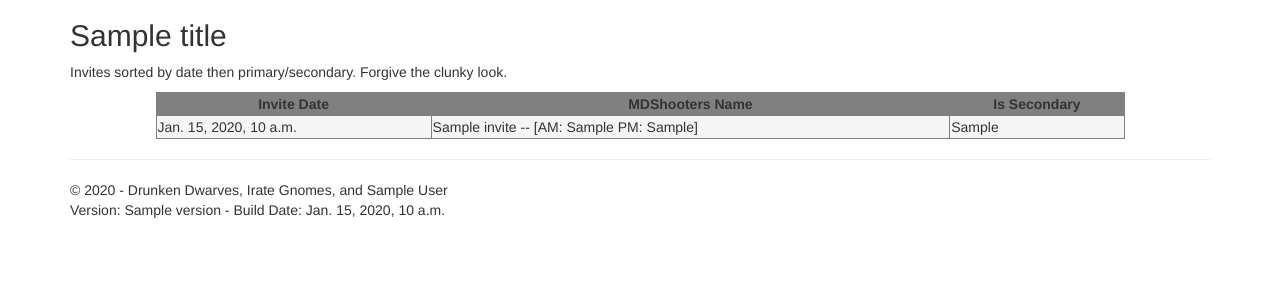
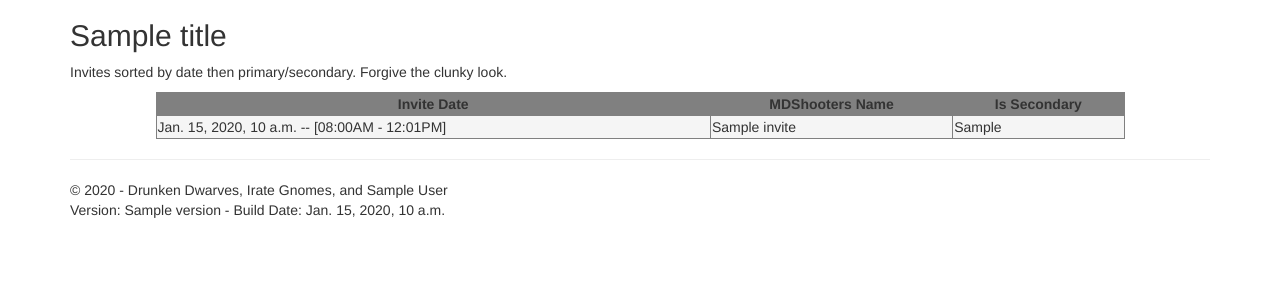
Before and after one commit to benspelledabc/djangosite, a Django app: template imrunicorn/farminvite/templates/farminvite/calendar_list.html in a window 1280 px wide. Shown: the part 51-351 px from the top of the page. Run offline with Django 3.2, Linux system fonts and the light colour scheme; the template is opened without the code that fills it: most values are stand-ins (such as "Sample title", 1, 10 or a date in 2020); some libraries are stand-ins or nearby versions.

```diff
--- a/imrunicorn/farminvite/templates/farminvite/calendar_list.html
+++ b/imrunicorn/farminvite/templates/farminvite/calendar_list.html
@@ -28,8 +28,13 @@
           {% if all_invites != None %}
           {% for invite in all_invites %}
           <tr bgcolor="#F5F5F5">
-              <td id="td-ocw">{{ invite.Invite_Date }}</td>
-              <td id="td-ocw">{{ invite.MDShooters_Name }}  -- [AM: {{ invite.Invite_AM }} PM: {{ invite.Invite_PM }}]</td>
+              {% if invite.Invite_AM %}
+              <td id="td-ocw">{{ invite.Invite_Date }} -- [08:00AM - 12:01PM]</td>
+              {% else %}
+              <td id="td-ocw">{{ invite.Invite_Date }} -- [12:30PM - 04:30PM]</td>
+              {% endif %}
+
+              <td id="td-ocw">{{ invite.MDShooters_Name }}</td>
               <td id="td-ocw">{{ invite.Invite_Secondary }}</td>
           </tr>
           {% endfor %}
```
